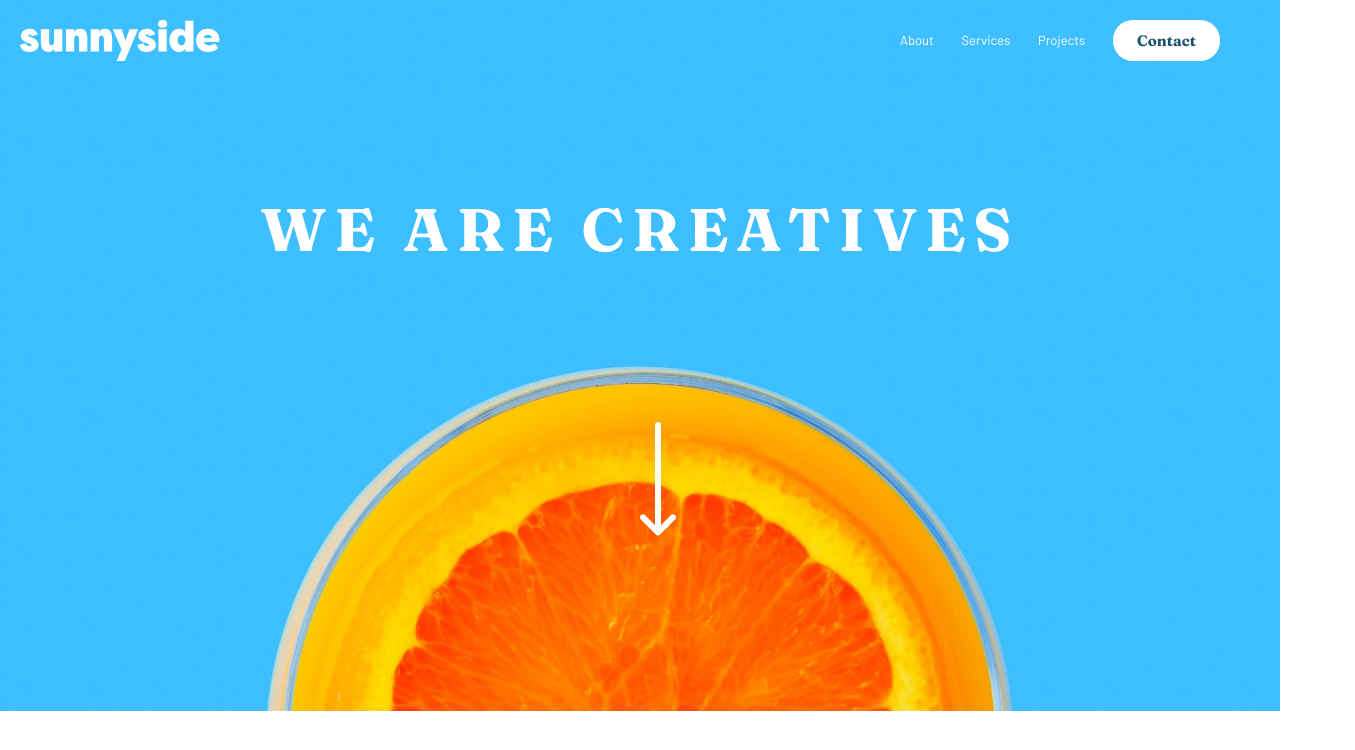
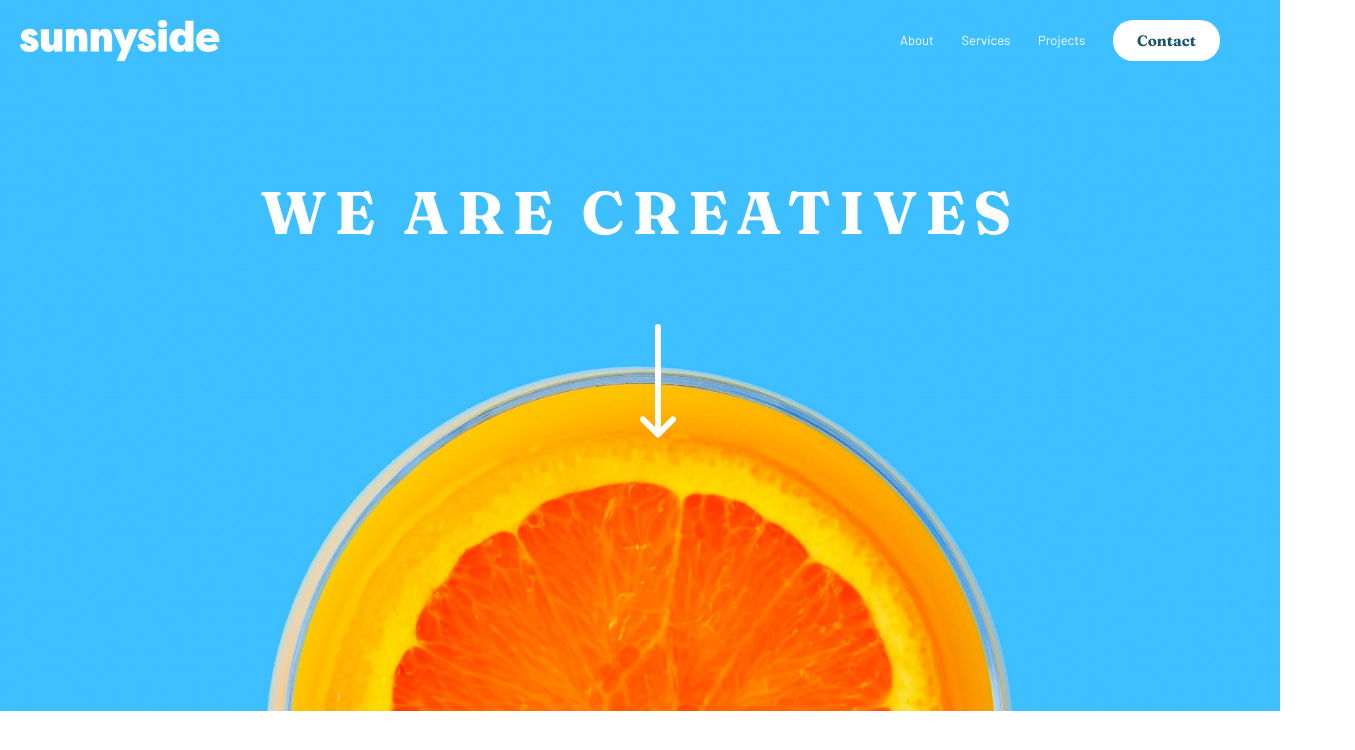
Before and after one commit to Fernando-uif/Sunnyside-agency-landing-page, a React (Vite) app: page / in a window 1280 px wide. Shown: the top 750 px of the page, 1355 px wide, since content can reach past the window. Built offline with nearby package versions, Linux system fonts and the light colour scheme.

Commit message:
Fix the arrow down

```diff
--- a/src/sass/layout/header.scss
+++ b/src/sass/layout/header.scss
@@ -1,12 +1,12 @@
 @import "../abstract/variables.scss";
 .header {
-    z-index: 100;
+  z-index: 100;
   &__image {
     object-fit: contain;
     width: 100vw;
   }
-  &__container{
-    // position: relative;
+  &__container {
+    position: relative;
 
     overflow: hidden;
   }
@@ -24,9 +24,9 @@
     transform: translate(-50%, 50%);
     width: 143rem;
   }
-  &__arrowDown{
+  &__arrowDown {
     position: absolute;
-    bottom:33%;
+    top: calc(100% / 2.2);
     left: 50%;
     cursor: pointer;
   }
```
